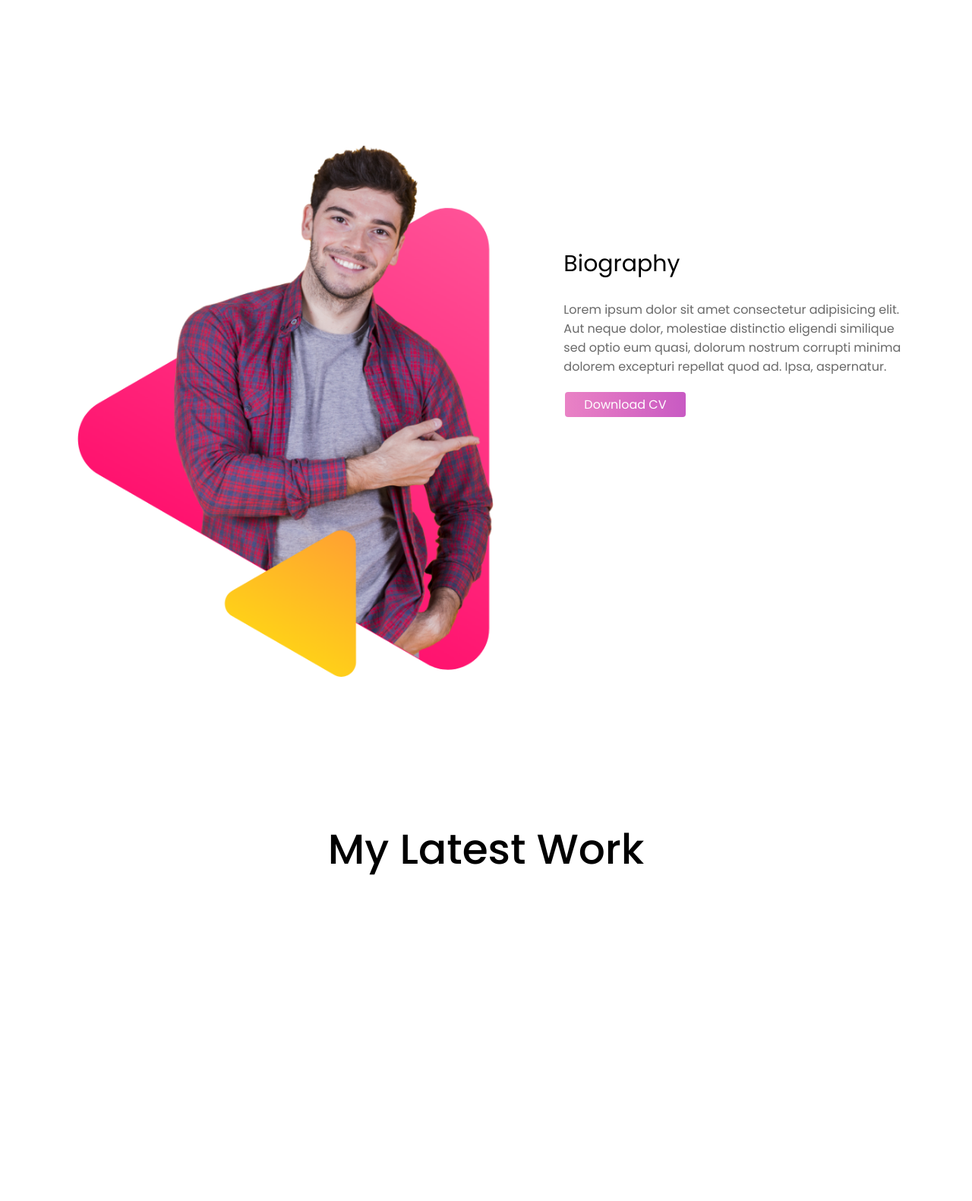
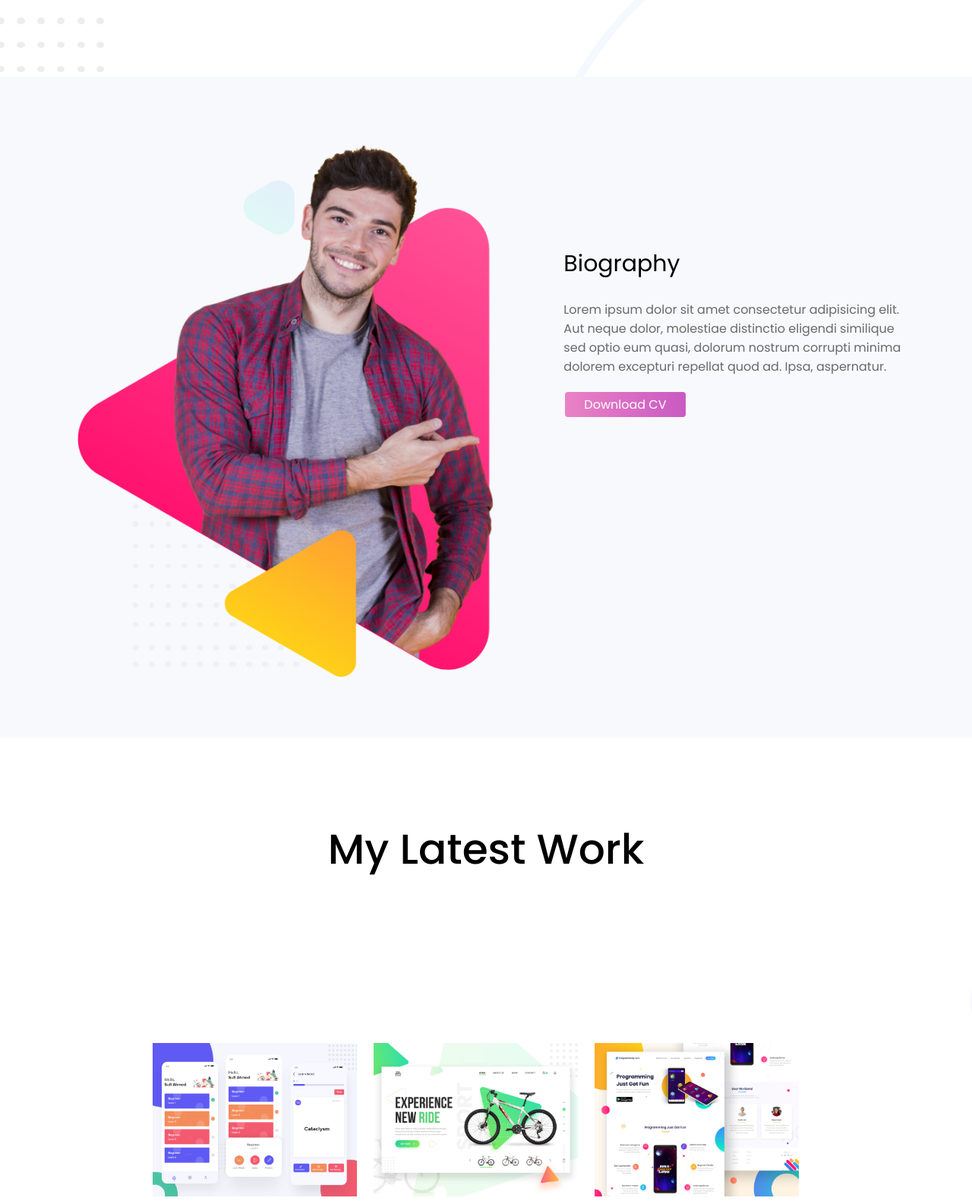
Before and after one commit to AdityaChowdhury2/personal-website, a plain HTML site: page index.html in a window 1280 px wide. Shown: the part 799-2380 px from the top of the page at 76% size. Drawn offline with Linux system fonts and the light colour scheme; the site is published under a folder, as on GitHub Pages, so addresses that start at the root find nothing.

Commit message:
final commit

```diff
--- a/index.html
+++ b/index.html
@@ -42,9 +42,9 @@
         <h2>My Latest Work</h2>
         <div class="work-image">
 
-            <img src="/images/latest-work/work-1.png" alt="">
-            <img src="/images/latest-work/work-2.jpg" alt="">
-            <img src="/images/latest-work/work-3.jpg" alt="">
+            <img src="images/latest-work/work-1.png" alt="">
+            <img src="images/latest-work/work-2.jpg" alt="">
+            <img src="images/latest-work/work-3.jpg" alt="">
         </div>
     </section>
     <section class="footer">
--- a/style.css
+++ b/style.css
@@ -41,22 +41,22 @@ p{
     margin-top: 30%;
 }
 .header{
-    background-image: url('/images/header-bg.png');
+    background-image: url('images/header-bg.png');
     height: 900px;
     background-repeat: no-repeat;
 }
 .biography{
-    background-image: url('/images/biography-bg.png');
+    background-image: url('images/biography-bg.png');
     height: 870px;
     background-repeat: no-repeat;
 }
 .latest-work{
-    background-image: url('/images/latest-work-bg.png');
+    background-image: url('images/latest-work-bg.png');
     height: 795px;
     background-repeat: no-repeat;
 }
 .footer{
-    background-image: url('/images/footer-bg.png');
+    background-image: url('images/footer-bg.png');
     height: 1050px;
     background-repeat: no-repeat;
 }
```
